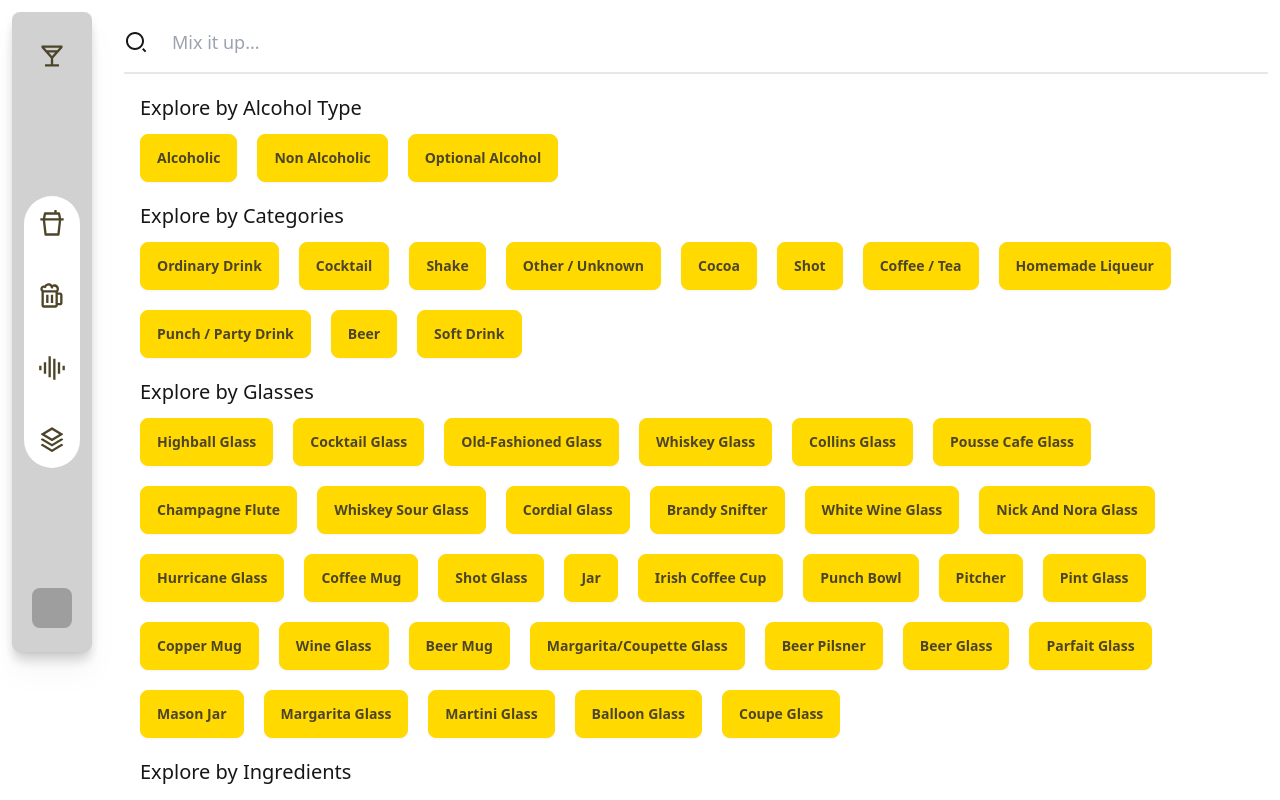
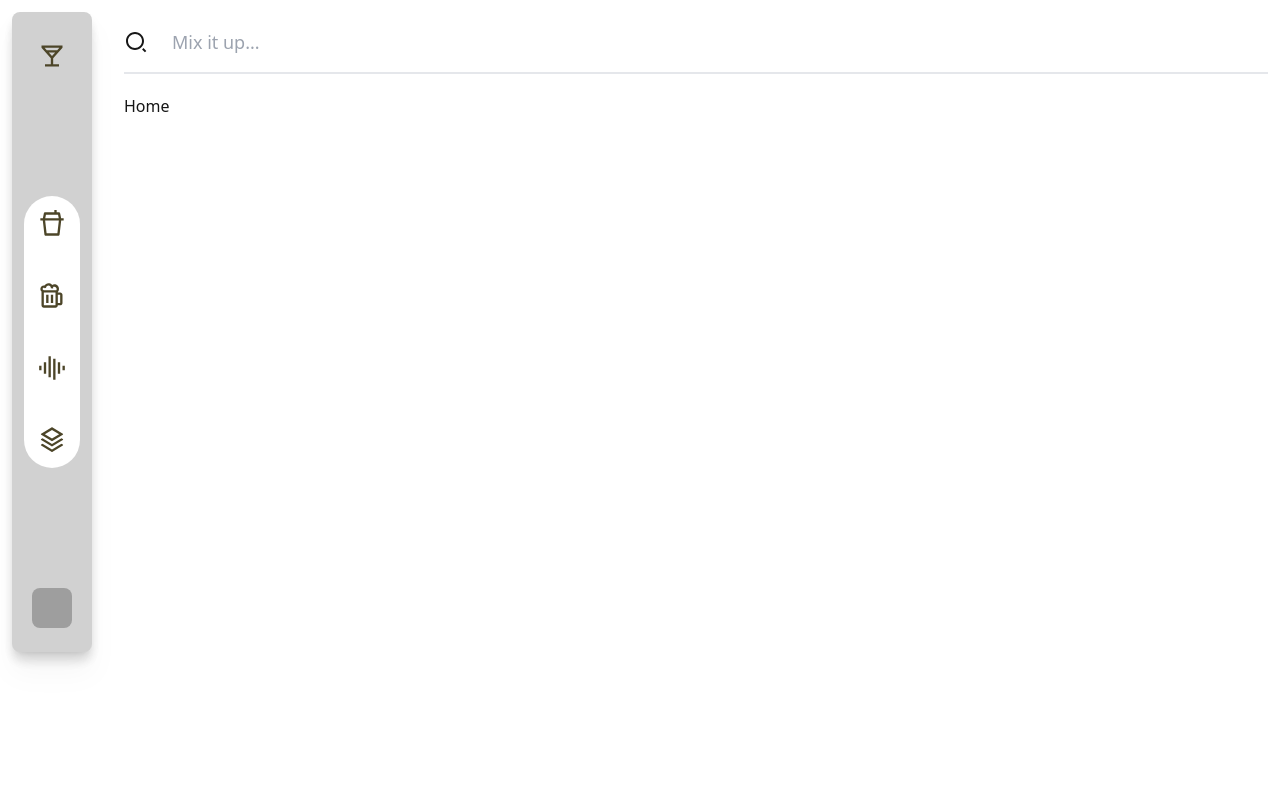
Before and after one commit to nigupta29/drink-discover, a React (Vite) app: page / in a window 1280 px wide. Shown: the top 800 px of the page. Built offline with nearby package versions, Linux system fonts and the light colour scheme; grey boxes are pictures that could not be loaded.

Commit message:
added explore page

```diff
--- a/src/App.jsx
+++ b/src/App.jsx
@@ -1,9 +1,10 @@
-import { BrowserRouter, Route, Routes } from 'react-router-dom'
+import { BrowserRouter, Navigate, Route, Routes } from 'react-router-dom'
 import Cocktail from './pages/Cocktail'
 import Filter from './pages/Filter'
 import Home from './pages/Home'
 import Search from './pages/Search'
 import AppLayout from './ui/AppLayout'
+import Explore from './ui/Explore'
 
 const App = () => {
   return (
@@ -11,9 +12,18 @@ const App = () => {
       <Routes>
         <Route element={<AppLayout />}>
           <Route index element={<Home />} />
-          <Route path="/cocktail/:id" element={<Cocktail />} />
-          <Route path="/search" element={<Search />} />
-          <Route path="/filter" element={<Filter />} />
+          <Route path="search" element={<Search />} />
+          <Route path="filter" element={<Filter />} />
+
+          <Route path="cocktail">
+            <Route index element={<Navigate to={'/'} replace />} />
+            <Route path=":id" element={<Cocktail />} />
+          </Route>
+
+          <Route path="explore">
+            <Route index element={<Navigate to={'/'} replace />} />
+            <Route path=":type" element={<Explore />} />
+          </Route>
         </Route>
       </Routes>
     </BrowserRouter>
--- a/src/pages/Home.jsx
+++ b/src/pages/Home.jsx
@@ -1,80 +1,5 @@
-import { Link } from 'react-router-dom'
-import {
-  alcholTypes,
-  categoriesList,
-  glassesList,
-  ingredientsList,
-} from '../utils/filterData'
-
 const Home = () => {
-  return (
-    <div className="flex w-full flex-col justify-center gap-5 px-4 lg:mx-auto lg:max-w-[1366px]">
-      <div className="space-y-5">
-        <section className="space-y-3">
-          <h3 className="text-xl">Explore by Alcohol Type</h3>
-
-          <ul className="flex flex-wrap gap-5">
-            {alcholTypes.map(type => (
-              <Link
-                key={`${type}`}
-                className="btn btn-primary"
-                to={`/filter?a=${type}`}
-              >
-                <li className="capitalize">{type}</li>
-              </Link>
-            ))}
-          </ul>
-        </section>
-        <section className="space-y-3">
-          <h3 className="text-xl">Explore by Categories</h3>
-
-          <ul className="flex flex-wrap gap-5">
-            {categoriesList.map(type => (
-              <Link
-                key={`${type}`}
-                className="btn btn-primary"
-                to={`/filter?c=${type}`}
-              >
-                <li className="capitalize">{type}</li>
-              </Link>
-            ))}
-          </ul>
-        </section>
-        <section className="space-y-3">
-          <h3 className="text-xl">Explore by Glasses</h3>
-
-          <ul className="flex flex-wrap gap-5">
-            {glassesList.map(type => (
-              <Link
-                key={`${type}`}
-                className="btn btn-primary"
-                to={`/filter?g=${type}`}
-              >
-                <li className="capitalize">{type}</li>
-              </Link>
-            ))}
-          </ul>
-        </section>
-        <section className="space-y-3">
-          <h3 className="text-xl">Explore by Ingredients</h3>
-
-          <ul className="flex flex-wrap gap-5">
-            {ingredientsList.map(type => (
-              <Link key={`${type}`} to={`/filter?i=${type}`}>
-                <div>
-                  <li className="capitalize">{type}</li>
-                  <img
-                    src={`https://www.thecocktaildb.com/images/ingredients/${type}-small.png`}
-                    alt=""
-                  />
-                </div>
-              </Link>
-            ))}
-          </ul>
-        </section>
-      </div>
-    </div>
-  )
+  return <div className="space-y-5">Home</div>
 }
 
 export default Home
--- /dev/null
+++ b/src/ui/Explore.jsx
@@ -0,0 +1,42 @@
+import { Link, Navigate, useParams } from 'react-router-dom'
+import { getFilterDetailsArray } from '../utils/filterData'
+
+const Explore = () => {
+  const { type } = useParams()
+
+  const filterData = getFilterDetailsArray(type.toLowerCase())
+
+  if (!filterData) return <Navigate to="/" replace />
+
+  return (
+    <section className="space-y-5">
+      <h3 className="text-2xl md:text-3xl">
+        Explore by
+        <p className="ml-1 inline-flex capitalize text-primary-content underline decoration-primary">
+          {type}
+        </p>
+      </h3>
+      <p className="text-base-content/50">{`Click on any one to get this party started!`}</p>
+
+      <ul className="grid grid-cols-4 gap-5 md:grid-cols-6 lg:grid-cols-8">
+        {filterData.map(item => (
+          <Link
+            key={`${item}`}
+            className="btn flex h-auto flex-col py-2 "
+            to={`/filter?${type.charAt(0)}=${item}`}
+          >
+            {type === 'ingredients' && (
+              <img
+                src={`https://www.thecocktaildb.com/images/ingredients/${item}-small.png`}
+                alt=""
+              />
+            )}
+            <li className="capitalize">{item}</li>
+          </Link>
+        ))}
+      </ul>
+    </section>
+  )
+}
+
+export default Explore
--- a/src/utils/filterData.js
+++ b/src/utils/filterData.js
@@ -1,4 +1,4 @@
-export const categoriesList = [
+const categoryList = [
   'Ordinary Drink',
   'Cocktail',
   'Shake',
@@ -12,7 +12,7 @@ export const categoriesList = [
   'Soft Drink',
 ]
 
-export const glassesList = [
+const glassesList = [
   'Highball glass',
   'Cocktail glass',
   'Old-fashioned glass',
@@ -47,7 +47,7 @@ export const glassesList = [
   'Coupe Glass',
 ]
 
-export const ingredientsList = [
+const ingredientsList = [
   'Light rum',
   'Applejack',
   'Gin',
@@ -150,4 +150,20 @@ export const ingredientsList = [
   'Creme de Cassis',
 ]
 
-export const alcholTypes = ['Alcoholic', 'Non alcoholic', 'Optional alcohol']
+const alcoholList = ['Alcoholic', 'Non alcoholic', 'Optional alcohol']
+
+export const getFilterDetailsArray = type => {
+  switch (type) {
+    case 'alcohol':
+      return alcoholList
+    case 'glasses':
+      return glassesList
+    case 'ingredients':
+      return ingredientsList
+    case 'category':
+      return categoryList
+
+    default:
+      return null
+  }
+}
--- a/src/utils/navData.js
+++ b/src/utils/navData.js
@@ -7,22 +7,22 @@ import {
 
 export const navItems = [
   {
-    link: '/',
+    link: '/explore/alcohol',
     title: 'Alcohol',
     Icon: RiDrinksLine,
   },
   {
-    link: '/',
+    link: '/explore/glasses',
     title: 'Glass',
     Icon: RiBeerLine,
   },
   {
-    link: '/',
+    link: '/explore/category',
     title: 'Category',
     Icon: RiVoiceprintLine,
   },
   {
-    link: '/',
+    link: '/explore/ingredients',
     title: 'Ingredients',
     Icon: RiStackLine,
   },
```
